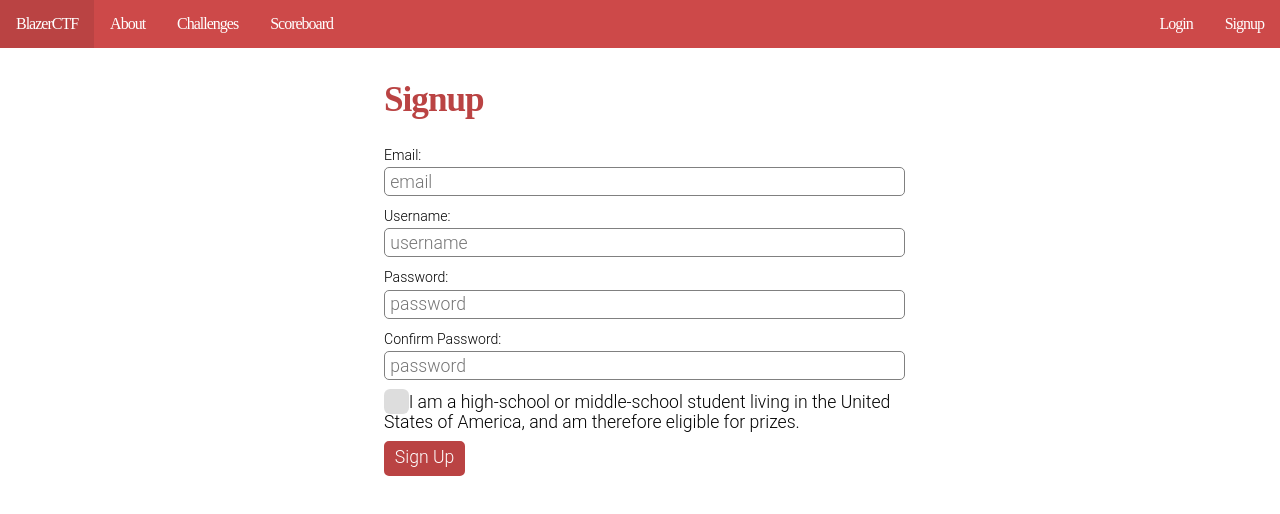
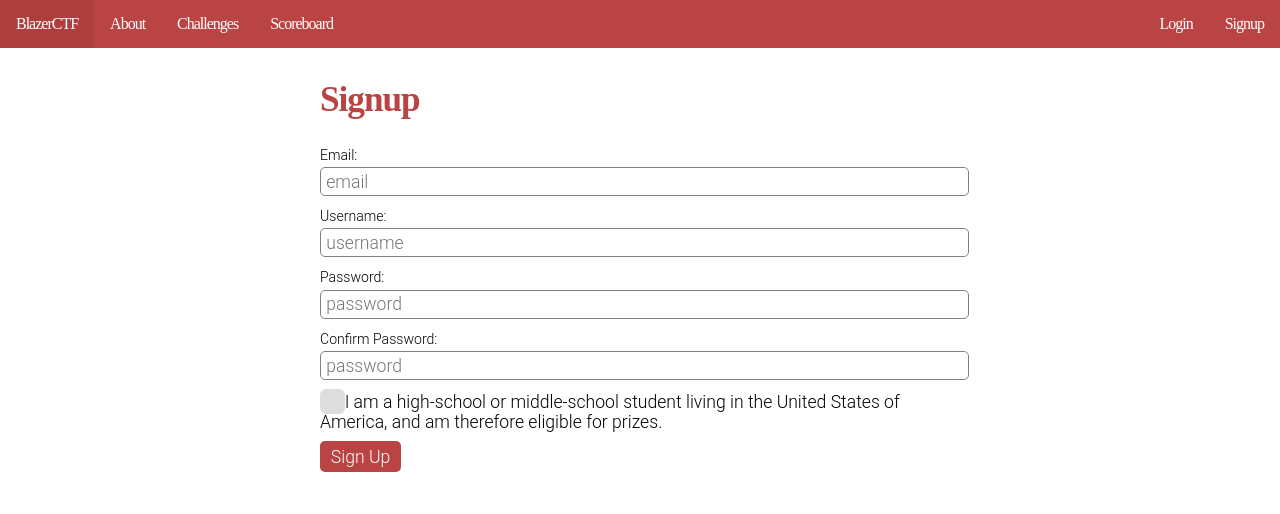
Before and after one commit to gitter-badger/blazerctf, a Vue app: page /signup in a window 1280 px wide. Shown: the top 514 px of the page. Built offline with nearby package versions, Linux system fonts and the light colour scheme; a web font is replaced by a local one; what vue-esc would draw is missing.

Commit message:
style changes

```diff
--- a/src/components/Navbar.vue
+++ b/src/components/Navbar.vue
@@ -38,7 +38,7 @@
     display: flex;
     position: absolute;
     top: 0;
-    background-color: saturate(lighten($primary, 5%), 10%);
+    background-color: $primary;
     width: 100%;
     height: 3em;
     text-align: left;
@@ -67,7 +67,7 @@
     }
 
     .item {
-      background-color: saturate(lighten($primary, 5%), 10%);
+      background-color: $primary;
       height: 3em;
       display: flex;
       align-items: center;
@@ -80,7 +80,7 @@
       }
 
       &:hover {
-        background-color: $primary;
+        background-color: darken($primary, 3%);
       }
 
       @media screen and (max-width: 700px) {
--- a/src/styles/forms.scss
+++ b/src/styles/forms.scss
@@ -1,5 +1,5 @@
 .form {
-  margin: 0 20vw;
+  margin: 0 15vw;
 
   @media screen and (max-width: 768px) {
     margin: 0;
@@ -82,7 +82,6 @@
   color: white;
 
   padding: 0.2em 0.5em;
-  padding-bottom: 0.4em;
 
   &:hover {
     cursor: pointer;
```
